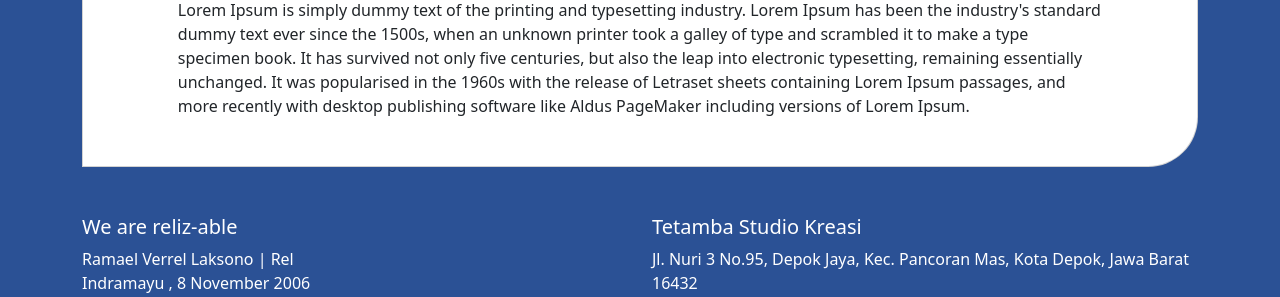
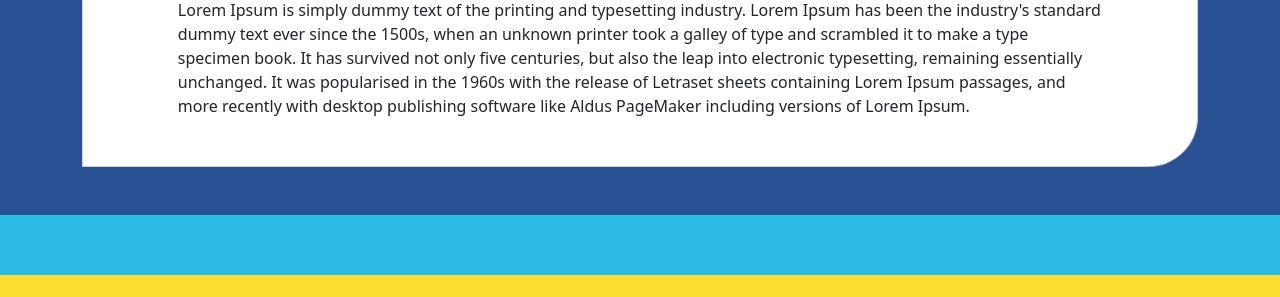
Before and after one commit to Verrellaksono/Web-PKL, a PHP site: page / in a window 1280 px wide. Shown: the part 1954-2251 px from the top of the page. Run offline with PHP 8.4, Linux system fonts and the light colour scheme; some libraries are stand-ins or nearby versions.

Commit message:
css segment

```diff
--- a/asset/css/style.css
+++ b/asset/css/style.css
@@ -165,6 +165,16 @@ body {
 }
 /* header end */
 
+/* SEGMENT */
+.segment-blue{
+    background-color: rgba(44, 187, 231, 1);
+    height: 60px;
+}
+.segment-yellow{
+    background-color: rgba(253, 221, 49, 1);
+    height: 60px;
+}
+
 /* footer */
 footer{
     background-color: rgba(43, 81, 149, 1);
```
